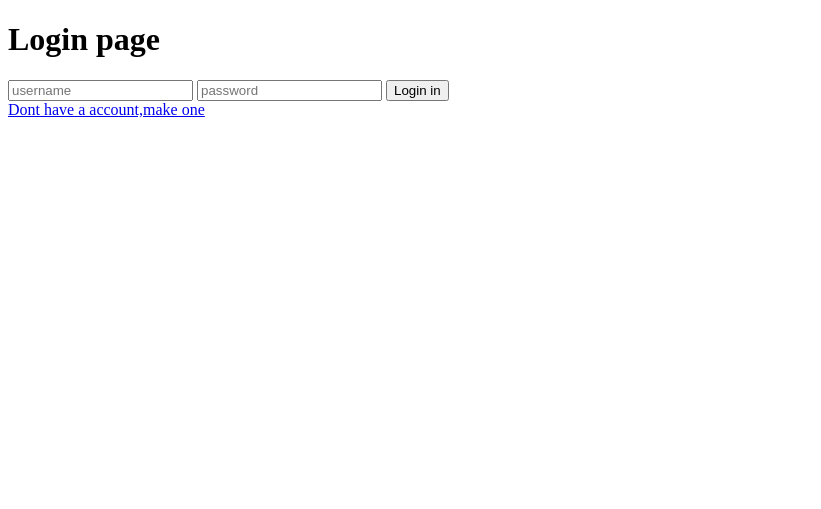
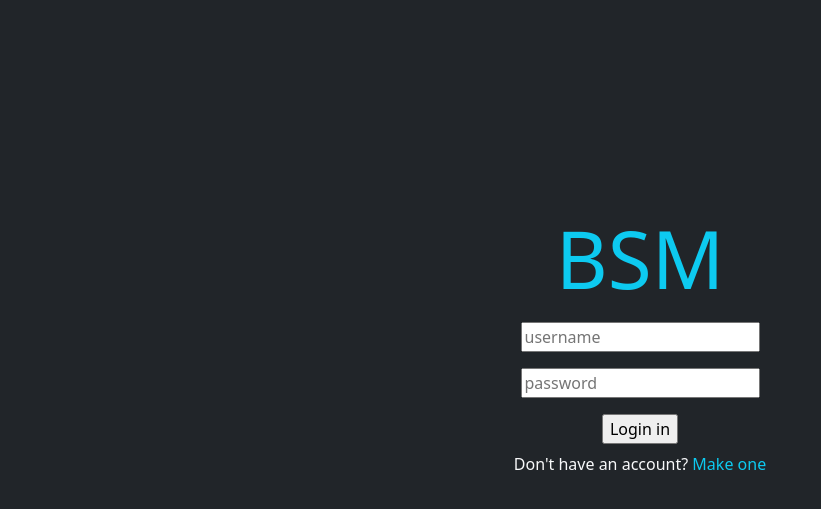
Before and after one commit to pImendoza/BSM, a Flask app: page /login in a window 1280 px wide. Shown: the top 509 px of the page, without its empty margins (0-821 px from the left). Run offline with Flask 2, Linux system fonts and the light colour scheme.

Commit message:
Update login.html

```diff
--- a/templates/login.html
+++ b/templates/login.html
@@ -5,18 +5,32 @@
     <meta http-equiv="X-UA-Compatible" content="IE=edge">
     <meta name="viewport" content="width=device-width, initial-scale=1.0">
     <title>Login</title>
+    <link href="https://cdn.jsdelivr.net/npm/bootstrap@5.1.3/dist/css/bootstrap.min.css" rel="stylesheet" integrity="sha384-1BmE4kWBq78iYhFldvKuhfTAU6auU8tT94WrHftjDbrCEXSU1oBoqyl2QvZ6jIW3" crossorigin="anonymous">
+    <style>
+        a:link {
+            text-decoration: none;
+        }
+        body {
+            padding-top:210px;
+        }
+    </style>
 </head>
-<body>
-    <h1>Login page</h1>
-
+<body class = "bg-dark text-center">
     <form method="POST" action="">
-        {{ form.hidden_tag() }}
-        {{ form.username }}
-        {{ form.password }}
-        {{ form.submit }}
+        <div id = "container">
+            <h1 class="display-1 text-info">BSM</h1>
+           <div>{{ form.hidden_tag() }}</div>
+           <div class = "py-2">{{ form.username }}</div>
+           <div class = "py-2">{{ form.password }}</div>
+           <div class = "py-2">{{ form.submit }}</div>
+        </div>
     </form>
 
+    <div class = "text-light">
+        Don't have an account?
+        <a class = "text-info" href="{{url_for('register')}}">Make one</a>
+    </div>
 
-    <a href="{{url_for('register')}}">Dont have a account,make one</a>
+    <script src="https://cdn.jsdelivr.net/npm/bootstrap@5.1.3/dist/js/bootstrap.bundle.min.js" integrity="sha384-ka7Sk0Gln4gmtz2MlQnikT1wXgYsOg+OMhuP+IlRH9sENBO0LRn5q+8nbTov4+1p" crossorigin="anonymous"></script>
 </body>
 </html>
```
